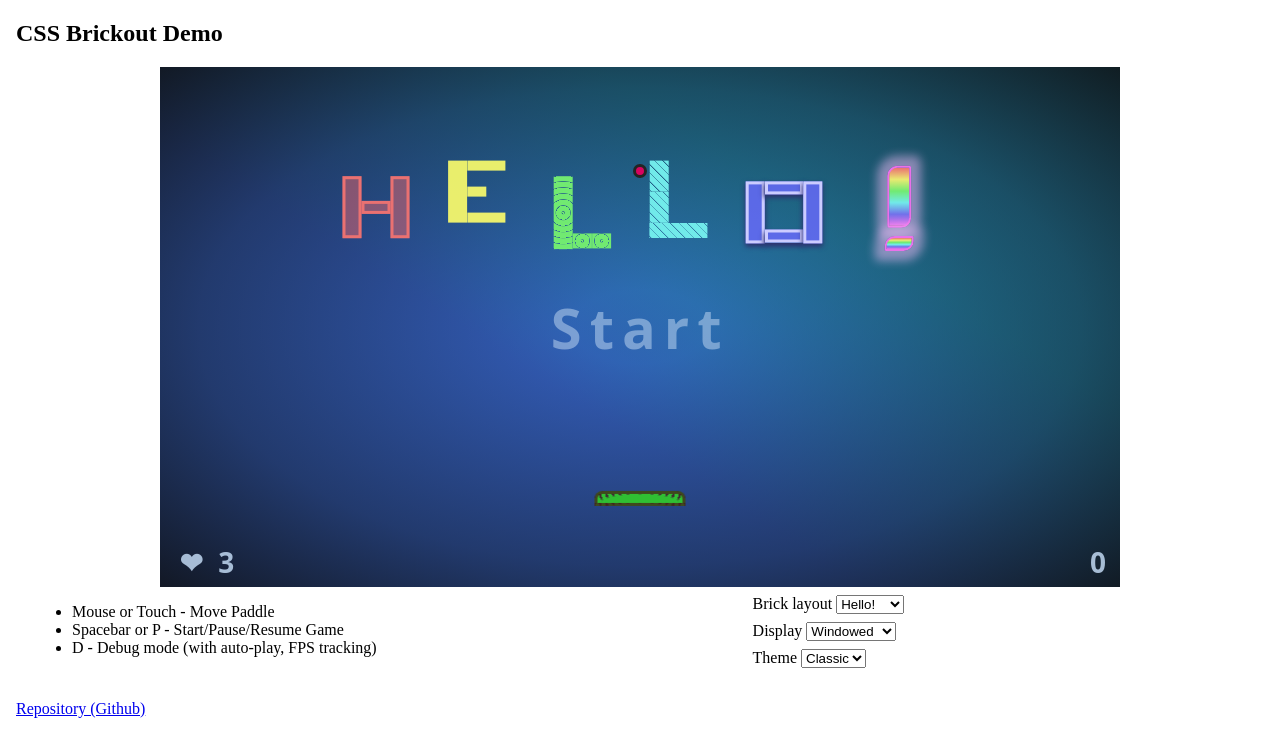
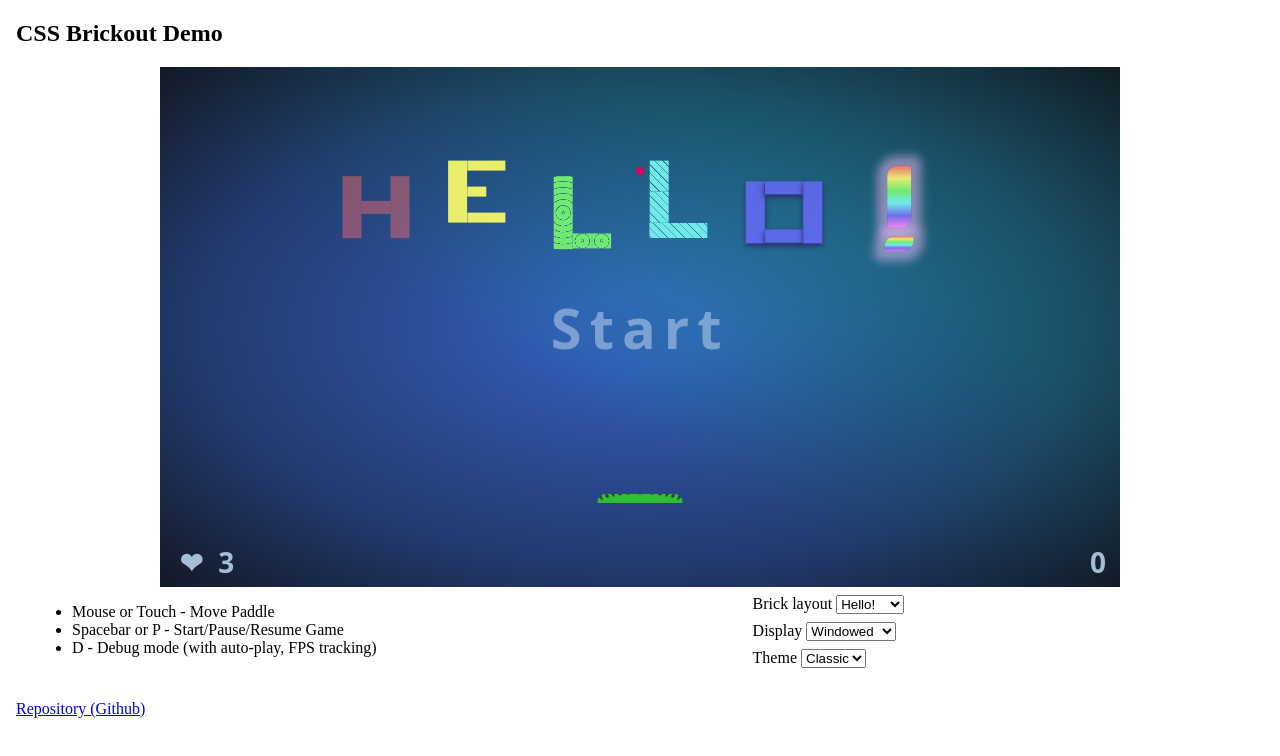
Before and after one commit to MaximeIJ/css-brickout, a website built with Vite: page index.html in a window 1280 px wide. Built offline with nearby package versions, Linux system fonts and the light colour scheme.

Commit message:
feat(css): track position variables, streamline borders

```diff
--- a/index.html
+++ b/index.html
@@ -2,7 +2,7 @@
 <html lang="en">
   <head>
     <title>CSS Brickout Demo - Play the Game Online</title>
-    <meta property="og:title" content="CSS Brickout Demo - Play the Game Online" />
+    <meta property="og:title" content="CSS Brickout Demo - Play the Game Demo Online" />
     <meta
       name="description"
       content="Play the CSS Brickout Demo game online. Mobile-friendly. Move the paddle with mouse or touch, start/pause/resume the game with spacebar or 'P' key, and enable debug mode with 'D' key."
@@ -15,7 +15,7 @@
       property="og:image"
       content="https://user-images.githubusercontent.com/5600516/235283782-248e9fd2-e7ad-489a-8f78-8badbce15e4b.png"
     />
-    <meta name="keywords" content="CSS Brickout, game, paddle, demo, CSS game, online game, HTML5 game" />
+    <meta name="keywords" content="CSS Brickout, game, game engine, paddle, demo, CSS game, online game, HTML5 game" />
     <meta name="author" content="Maxime IJ" />
     <meta name="viewport" content="width=device-width, initial-scale=1.0" />
     <style>
--- a/package.json
+++ b/package.json
@@ -2,7 +2,7 @@
   "name": "@maximeij/css-brickout",
   "version": "0.5.1",
   "type": "module",
-  "description": "Classic Brickout rendered with CSS",
+  "description": "Classic Brickout Game Engine implemented in Typescript and rendered with CSS. No dependencies.",
   "author": "Maxime IJ",
   "license": "SEE LICENSE IN LICENSE",
   "bugs": {
@@ -65,7 +65,7 @@
     "publish:major": "npm version major && npm run custom:publish",
     "publish:minor": "npm version minor && npm run custom:publish",
     "publish:patch": "npm version patch && npm run custom:publish",
-    "version": "auto-changelog -p && git add CHANGELOG.md"
+    "preversion": "auto-changelog -p && git add CHANGELOG.md"
   },
   "repository": {
     "type": "git",
--- a/src/game/GameObject.ts
+++ b/src/game/GameObject.ts
@@ -120,6 +120,8 @@ export class GameObject {
     const absX = (this.x / 100.0) * offsetWidth;
     const absY = (this.y / 100.0) * offsetHeight;
     this.element.style.transform = `translateX(calc(${absX}px - 50%)) translateY(calc(${absY}px - 50%))`;
+    this.element.style.setProperty('--xp', this.x.toFixed(2));
+    this.element.style.setProperty('--yp', this.y.toFixed(2));
     this.updateTitle(); // todo move to onPause
   }
 
--- a/src/style.css
+++ b/src/style.css
@@ -30,7 +30,7 @@
   height: var(--diameter, 10px);
   width: var(--diameter, 10px);
   background: var(--ball-bg, hsl(0, 0%, 90%));
-  border: var(--ball-border, hsl(0, 0%, 20%)) solid 3px;
+  border: var(--ball-border, hsl(0, 0%, 20%) solid 3px);
   border-radius: 50%;
   position: absolute;
   top: 0;
@@ -53,7 +53,7 @@
 
 .paddle {
   background: var(--paddle-bg, hsl(0, 0%, 90%));
-  border: var(--paddle-border, hsl(0, 0%, 20%)) solid 3px;
+  border: var(--paddle-border, hsl(0, 0%, 20%) solid 3px);
   position: absolute;
   top: 0;
   left: 0;
@@ -66,7 +66,7 @@
 
 .brick {
   background: var(--brick-bg, hsl(0, 0%, 90%));
-  border: var(--brick-border, hsl(0, 0%, 20%)) solid 3px;
+  border: var(--brick-border, hsl(0, 0%, 20%) solid 3px);
   position: absolute;
   box-sizing: border-box;
   top: 0;
```
